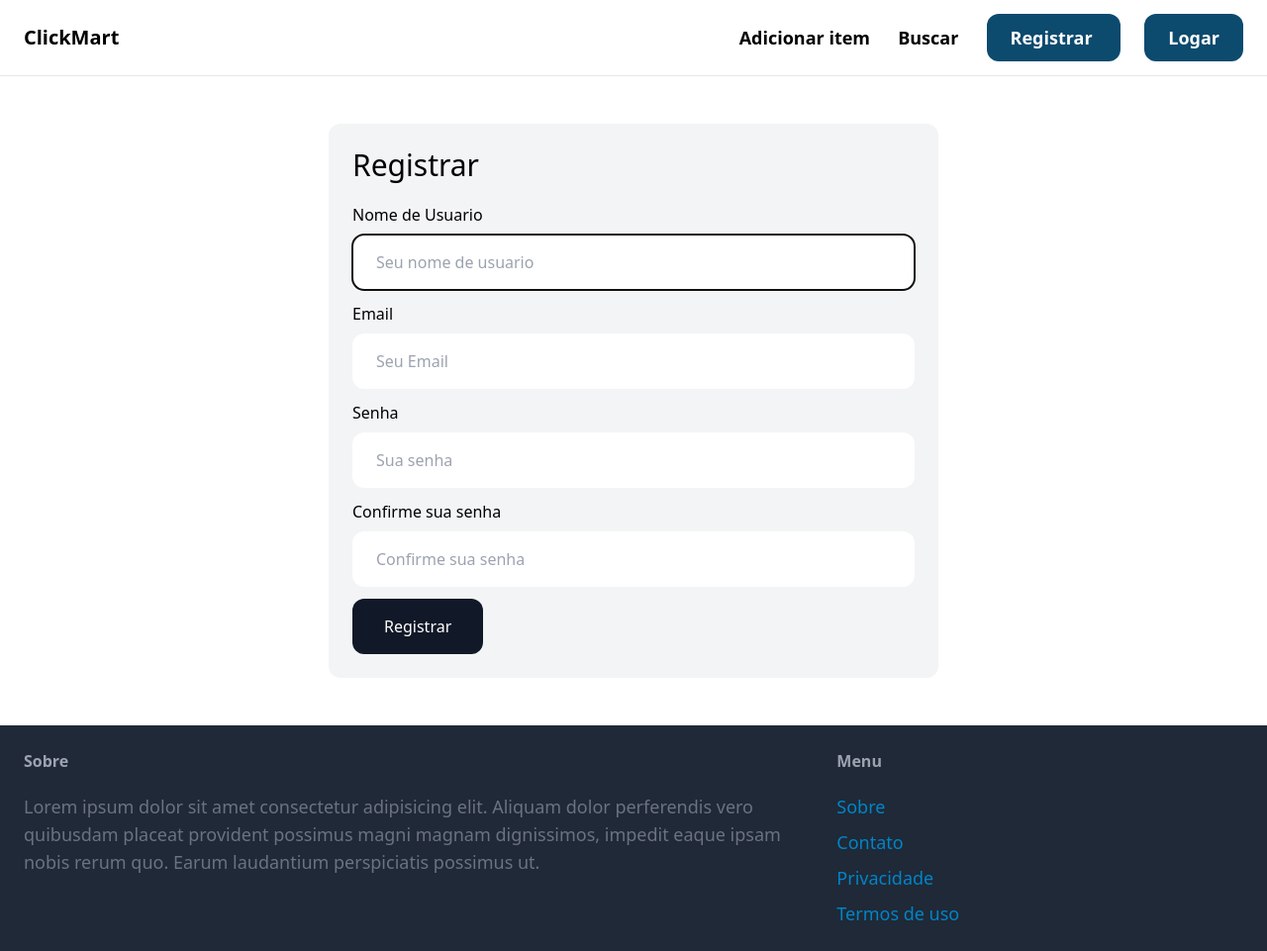
After one commit to cwtshh/django_marketplace_2, a Django app: page /signup/ in a window 1280 px wide. The commit adds this page. Shown: the whole page at 99% size. Run offline with Django 4.2, Linux system fonts and the light colour scheme; some libraries are stand-ins or nearby versions.

Commit message:
adding register, login and logout

```diff
--- a/ClickMart/ClickMart/settings.py
+++ b/ClickMart/ClickMart/settings.py
@@ -26,6 +26,10 @@ SECRET_KEY = 'django-insecure-95@ci3r-2=3^5r))inz)995rlcu0$3-w*&skn&_7qwtkw6c!c=
 DEBUG = True
 
 ALLOWED_HOSTS = []
+
+LOGIN_URL = '/login/'
+LOGIN_REDIRECT_URL = '/'
+LOGOUT_REDIRECT_URL = '/'
 
 
 # Application definition
--- a/ClickMart/ClickMart/urls.py
+++ b/ClickMart/ClickMart/urls.py
@@ -3,12 +3,12 @@ from django.conf import settings
 from django.conf.urls.static import static
 
 from django.contrib import admin
-from django.urls import path
+from django.urls import path, include
 
 from core.views import index, contact
 
 urlpatterns = [
-    path('', index, name='index'),
-    path('contact/', contact, name='contact'),
+    path('', include('core.urls')),
+    path('items/', include('item.urls')),
     path('admin/', admin.site.urls),
 ] + static(settings.MEDIA_URL, document_root=settings.MEDIA_ROOT) # fix images not showing in index
--- /dev/null
+++ b/ClickMart/core/forms.py
@@ -0,0 +1,45 @@
+from django import forms
+from django.contrib.auth.forms import UserCreationForm, AuthenticationForm
+from django.contrib.auth.models import User
+
+
+
+
+class SignUpForm(UserCreationForm):
+    class Meta:
+        model = User
+        fields = ('username', 'email', 'password1', 'password2')
+
+
+    username = forms.CharField(widget=forms.TextInput(attrs={
+        'placeholder': 'Seu nome de usuario',
+        'class': 'w-full py-4 px-6 rounded-xl'
+    }))
+
+    email = forms.CharField(widget=forms.EmailInput(attrs={
+        'placeholder': 'Seu Email',
+        'class': 'w-full py-4 px-6 rounded-xl'
+    }))
+
+    password1 = forms.CharField(widget=forms.PasswordInput(attrs={
+        'placeholder': 'Sua senha',
+        'class': 'w-full py-4 px-6 rounded-xl'
+    }))
+
+    password2 = forms.CharField(widget=forms.PasswordInput(attrs={
+        'placeholder': 'Confirme sua senha',
+        'class': 'w-full py-4 px-6 rounded-xl'
+    }))
+
+
+class LoginForm(AuthenticationForm):
+
+    username = forms.CharField(widget=forms.TextInput(attrs={
+        'placeholder': 'Seu nome de usuario',
+        'class': 'w-full py-4 px-6 rounded-xl'
+    }))
+
+    password = forms.CharField(widget=forms.PasswordInput(attrs={
+        'placeholder': 'Sua senha',
+        'class': 'w-full py-4 px-6 rounded-xl'
+    }))
--- a/ClickMart/core/templates/core/base.html
+++ b/ClickMart/core/templates/core/base.html
@@ -12,11 +12,58 @@
         <a href="/" class="text-xl font-semibold">ClickMart</a>
 
         <div class="space-x-6">
-            <a href="#" class="text-lg font-semibold hover:text-gray-500">Novo item</a>
+            <a href="#" class="text-lg font-semibold hover:text-gray-500">Adicionar item</a>
             <a href="#" class="text-lg font-semibold hover:text-gray-500">Buscar</a>
 
-            <a href="#" class="px-6 py-3 text-lg font-semibold bg-sky-900 text-white rounded-xl hover:bg-sky-950">Registrar</a>
-            <a href="#" class="px-6 py-3 text-lg font-semibold bg-sky-900 text-white rounded-xl hover:bg-sky-950">Logar</a>
+            {% if request.user.is_authenticated %}
+            <a
+                href="#"
+                class="px-6 py-3 text-lg font-semibold bg-sky-900 text-white rounded-xl hover:bg-sky-950"
+            >
+                Mensagens
+            </a>
+            <a
+                href="#"
+                class="px-6 py-3 text-lg font-semibold bg-sky-900 text-white rounded-xl hover:bg-sky-950"
+            >
+                Perfil
+            </a>
+
+
+
+            {% else %}
+
+                <a
+                    href="{% url 'core:signup' %}"
+                    class="px-6 py-3 text-lg font-semibold bg-sky-900 text-white rounded-xl hover:bg-sky-950"
+                >
+                    Registrar
+                </a>
+                <a
+                    href="{% url 'core:login' %}"
+                    class="px-6 py-3 text-lg font-semibold bg-sky-900 text-white rounded-xl hover:bg-sky-950"
+                >
+                    Logar
+                </a>
+
+            {% endif %}
+
+            {% if request.user.is_authenticated %}
+                <form action="{% url 'core:logout' %}" method="POST" class="inline-block">
+                    {% csrf_token %}
+                    <button
+                        value="Logout"
+                        type="submit"
+                        class="px-6 py-2 text-lg font-semibold bg-gray-500 text-white rounded-xl hover:bg-gray-700"
+                    >
+                        Sair
+                    </button>
+                </form>
+            {% endif %}
+
+
+
+
         </div>
     </nav>
 
@@ -39,7 +86,7 @@
                     <a href="#" class="text-lg text-sky-600 hover:text-sky-700">Sobre</a>
                 </li>
                 <li>
-                    <a href="{% url 'contact' %}" class="text-lg text-sky-600 hover:text-sky-700">Contato<a>
+                    <a href="{% url 'core:contact' %}" class="text-lg text-sky-600 hover:text-sky-700">Contato<a>
                 </li>
                 <li>
                     <a href="#" class="text-lg text-sky-600 hover:text-sky-700">Privacidade<a>
--- a/ClickMart/core/templates/core/index.html
+++ b/ClickMart/core/templates/core/index.html
@@ -10,7 +10,7 @@
         <div class="grid grid-cols-3 gap-3">
             {% for item in items %}
                 <div class="rounded-xl">
-                    <a href="#">
+                    <a href="{% url 'item:detail' item.id %}">
                         <div>
                             <img src="{{ item.image.url }}" class="object-fill h-96 w-full rounded-t-xl" />
                         </div>
--- /dev/null
+++ b/ClickMart/core/templates/core/signup.html
@@ -0,0 +1,57 @@
+{% extends 'core/base.html' %}
+
+{% block title %}Sign up{% endblock %}
+
+{% block content %}
+
+
+    <div class="w-1/2 my-6 p-6 mx-auto bg-gray-100 rounded-xl">
+        <h1 class="mb-5 text-3xl">Registrar</h1>
+
+        <form method="post" action=".">
+            {% csrf_token %}
+
+
+
+            <div class="mb-3">
+                <label class="inline-block mb-2">Nome de Usuario</label>
+                <br>
+                {{ form.username }}
+            </div>
+
+            <div class="mb-3">
+                <label class="inline-block mb-2">Email</label>
+                <br>
+                {{ form.email }}
+            </div>
+
+            <div class="mb-3">
+                <label class="inline-block mb-2">Senha</label>
+                <br>
+                {{ form.password1 }}
+            </div>
+
+            <div class="mb-3">
+                <label class="inline-block mb-2">Confirme sua senha</label>
+                <br>
+                {{ form.password2 }}
+            </div>
+
+            {% if forms.errors or form.non_field_errors %}
+                <div class="mb-3 p-6 bg-red-100 rounded-xl">
+                    {% for field in form %}
+                        {{ field.errors }}
+                    {% endfor %}
+
+                    {{ form.non_field_errors }}
+                </div>
+            {% endif %}
+
+            <button type="submit" class="py-4 px-8 bg-gray-900 hover:bg-sky-800 rounded-xl text-white">
+                Registrar
+            </button>
+        </form>
+
+    </div>
+
+{% endblock %}
--- /dev/null
+++ b/ClickMart/core/urls.py
@@ -0,0 +1,16 @@
+from django.urls import path
+from django.contrib.auth import views as auth_views
+
+from . import views
+from .forms import LoginForm
+
+app_name = 'core'
+
+# separa as rotas
+urlpatterns = [
+    path('', views.index, name='index'),
+    path('contact/', views.contact, name='contact'),
+    path('signup/', views.signup, name='signup'),
+    path('login/', auth_views.LoginView.as_view(template_name='core/login.html',authentication_form=LoginForm), name='login'),
+    path('logout/', views.logout, name='logout'),
+]
--- a/ClickMart/core/views.py
+++ b/ClickMart/core/views.py
@@ -1,7 +1,10 @@
-from django.shortcuts import render
+from django.shortcuts import render, redirect
+from django.contrib.auth import logout as logouts
 
 # importa os modelos
 from item.models import Category, Item
+
+from .forms import SignUpForm
 
 
 def index(request):
@@ -16,3 +19,24 @@ def index(request):
 
 def contact(request):
     return render(request, 'core/contact.html')
+
+def logout(request):
+    if request.method == "POST":
+        logouts(request)
+        return redirect('/')
+
+
+def signup(request):
+    if request.method == 'POST':
+        form = SignUpForm(request.POST)
+
+        if form.is_valid():
+            form.save()
+
+            return redirect('/login/')
+    else:
+        form = SignUpForm()
+
+    return render(request, 'core/signup.html', {
+        'form': form
+    })
--- /dev/null
+++ b/ClickMart/item/urls.py
@@ -0,0 +1,9 @@
+from django.urls import path
+
+from . import views
+
+app_name = 'item'
+
+urlpatterns = [
+    path('<int:pk>/', views.detail, name='detail'),
+]
```
Also changed, not shown: ClickMart/core/templates/core/login.html (added, +43 -0 lines), ClickMart/item/templates/item/detail.html (added, +60 -0 lines), ClickMart/item/views.py (+11 -2 lines), ClickMart/db.sqlite3, ClickMart/media/item_images/006992ID.jpg (added).
